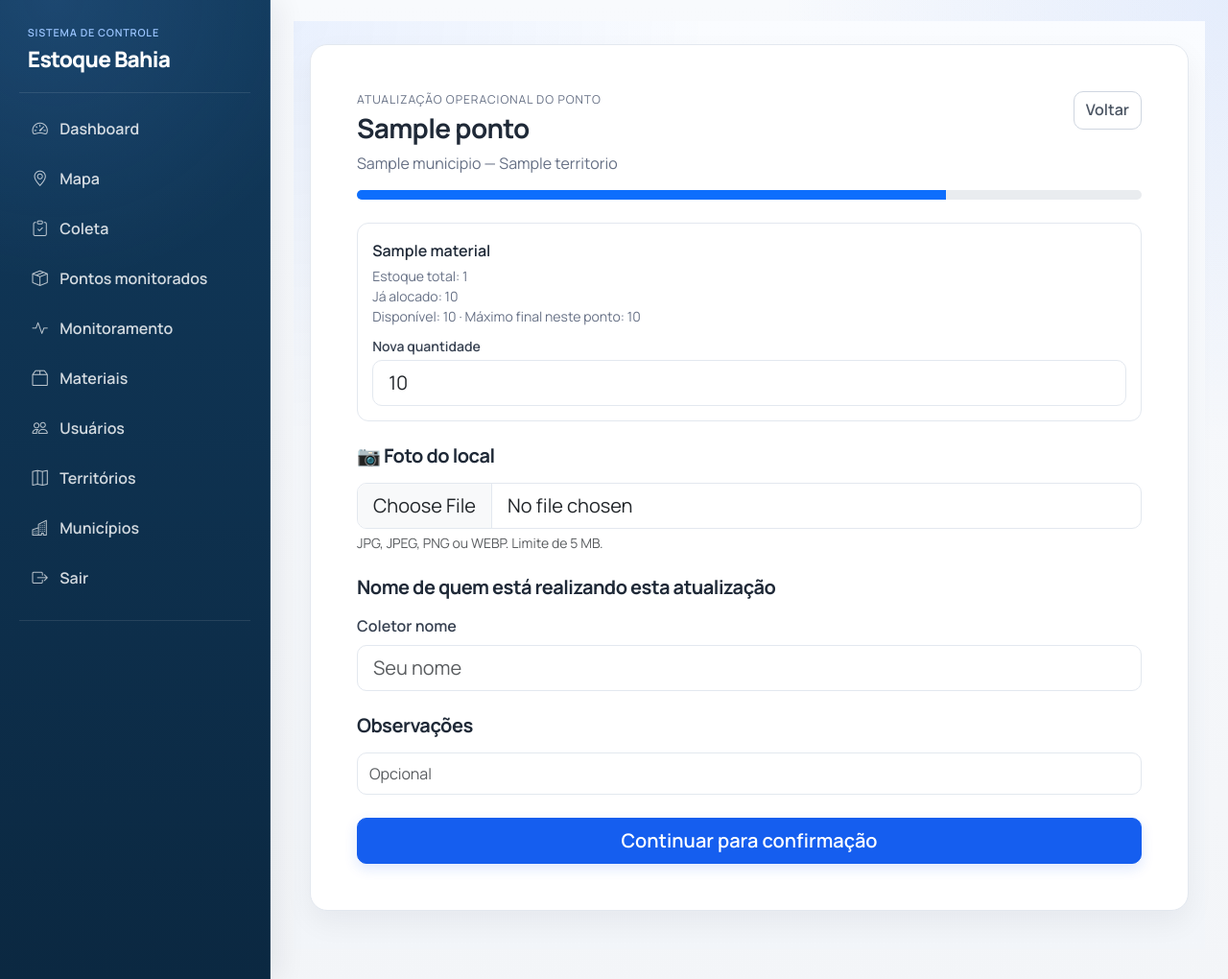
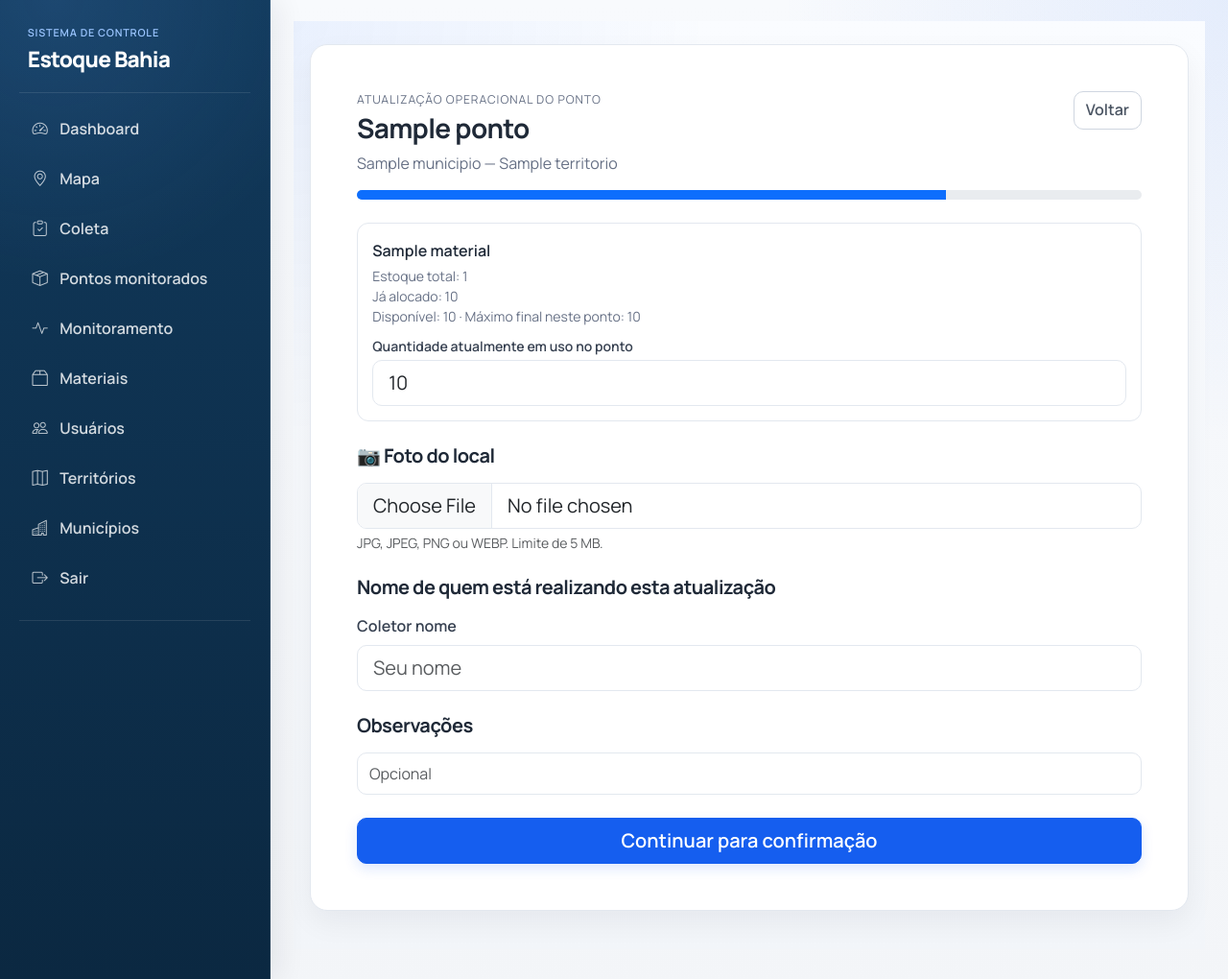
Before and after one commit to devcleristonjr/controle, a Python web app: template app/templates/coleta_public/atualizar.html in a window 1280 px wide. Shown: the top 1020 px of the page at 96% size. Run offline with Jinja, Linux system fonts and the light colour scheme; the template is opened without the code that fills it: most values are stand-ins (such as "Sample title", 1, 10 or a date in 2020); form fields are guessed from the names that the template uses.

Commit message:
Clarify operational semantics in public collection flow

```diff
--- a/app/templates/coleta_public/atualizar.html
+++ b/app/templates/coleta_public/atualizar.html
@@ -65,7 +65,7 @@
               <div class="small text-muted">Estoque total: {{ '%.0f'|format(row.total_quantity) }}</div>
               <div class="small text-muted">Já alocado: {{ '%.0f'|format(row.allocated_quantity) }}</div>
               <div class="small text-muted mb-2">Disponível: {{ '%.0f'|format(row.available_quantity) }} · Máximo final neste ponto: {{ '%.0f'|format(row.max_for_point) }}</div>
-              <label class="form-label small mb-1" for="qtd_{{ row.material.id }}">Nova quantidade</label>
+              <label class="form-label small mb-1" for="qtd_{{ row.material.id }}">Quantidade atualmente em uso no ponto</label>
               <input id="qtd_{{ row.material.id }}" class="form-control form-control-lg" type="number" min="0" step="1" name="qtd_{{ row.material.id }}" value="{{ request.form.get('qtd_' ~ row.material.id, '%.0f'|format(row.current_quantity)) }}">
             </div>
           {% else %}
```
